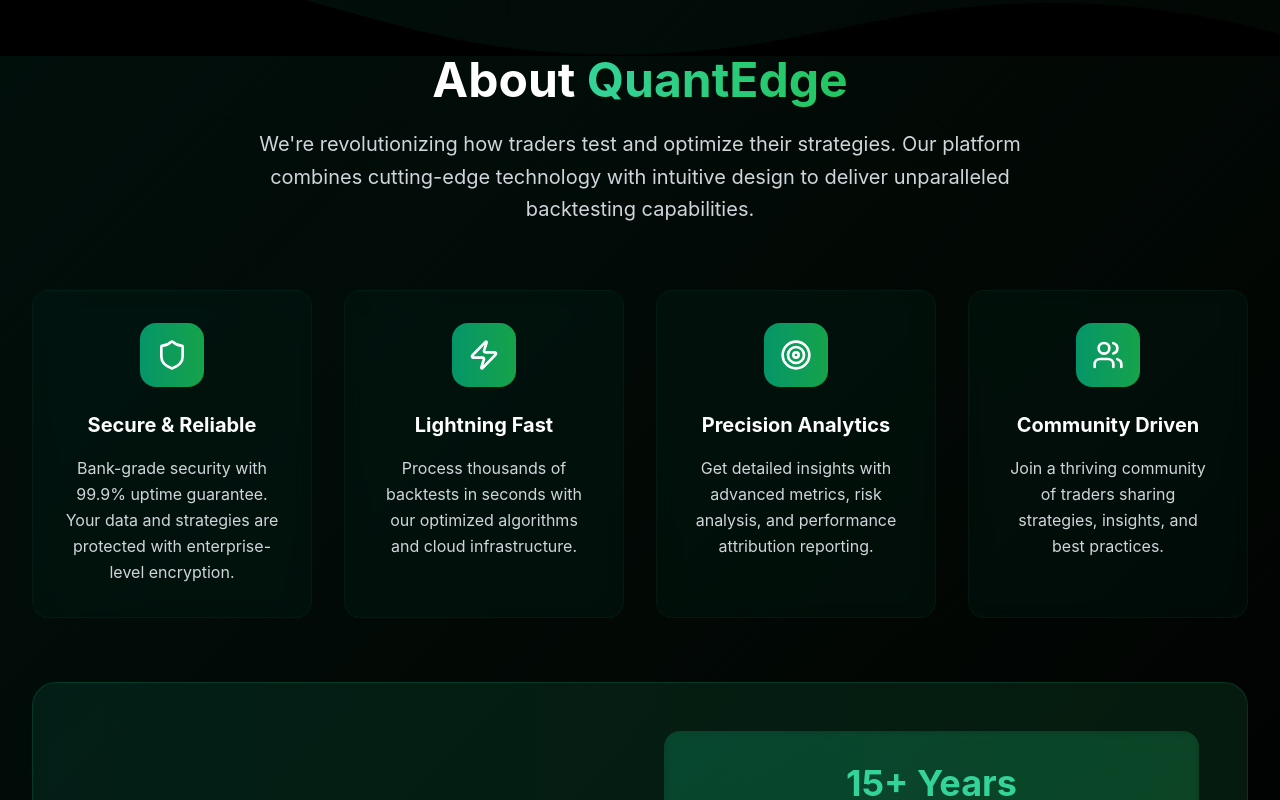
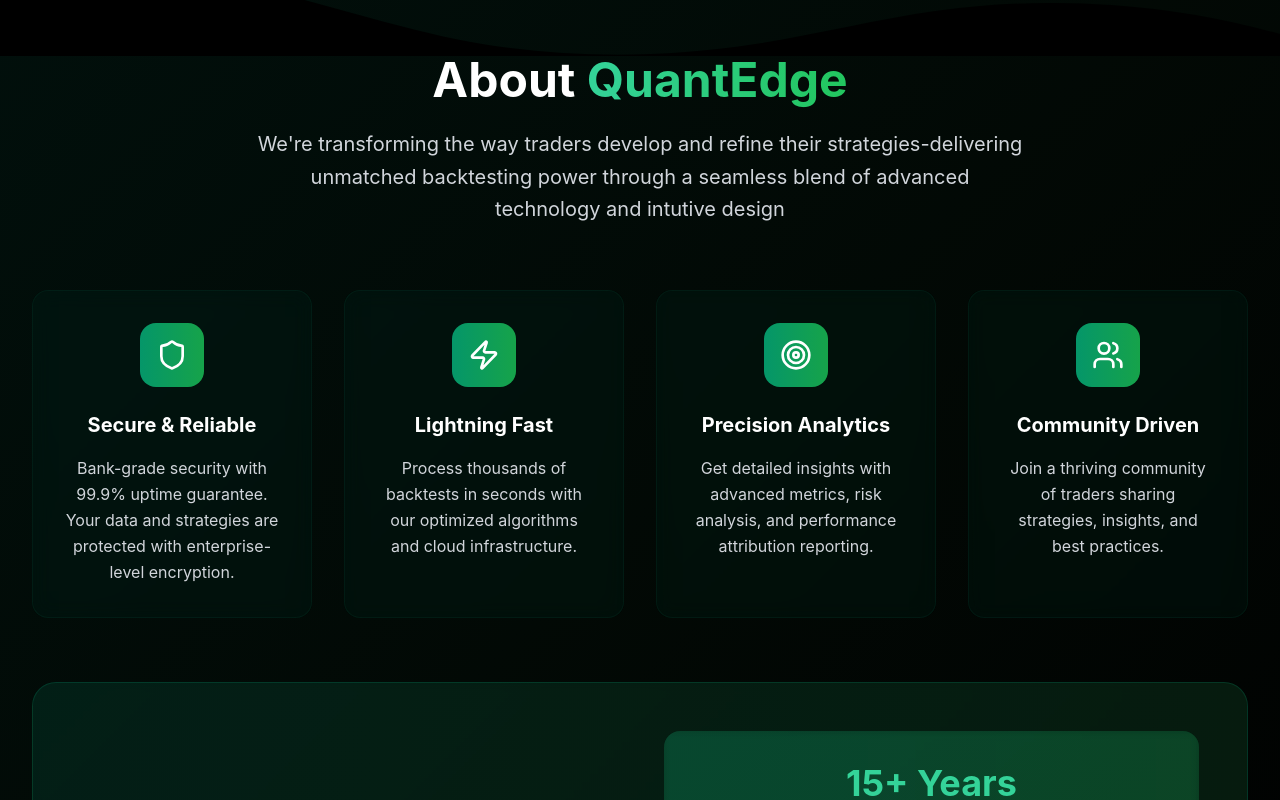
Before and after one commit to Mansi1975/curve-backtest-forge, a React (Vite) app: page / in a window 1280 px wide. Shown: the part 840-1640 px from the top of the page. Built offline with nearby package versions, Linux system fonts and the light colour scheme.

Commit message:
Visual edit in Lovable
Edited UI in Lovable

```diff
--- a/src/components/AboutSection.tsx
+++ b/src/components/AboutSection.tsx
@@ -1,6 +1,4 @@
-
 import { Shield, Zap, Target, Users } from 'lucide-react';
-
 const AboutSection = () => {
   const features = [{
     icon: Shield,
@@ -19,9 +17,7 @@ const AboutSection = () => {
     title: 'Community Driven',
     description: 'Join a thriving community of traders sharing strategies, insights, and best practices.'
   }];
-
-  return (
-    <section id="about" className="relative py-24 bg-gradient-to-br from-emerald-900/20 via-green-900/10 to-black">
+  return <section id="about" className="relative py-24 bg-gradient-to-br from-emerald-900/20 via-green-900/10 to-black">
       {/* Top curve */}
       <div className="absolute top-0 left-0 w-full">
         <svg viewBox="0 0 1200 120" preserveAspectRatio="none" className="relative block w-full h-16 md:h-24 transform rotate-180">
@@ -35,10 +31,7 @@ const AboutSection = () => {
             <span className="text-white">About </span>
             <span className="bg-gradient-to-r from-emerald-400 to-green-500 bg-clip-text text-transparent">QuantEdge</span>
           </h2>
-          <p className="text-xl text-gray-300 max-w-3xl mx-auto leading-relaxed">
-            We're revolutionizing how traders test and optimize their strategies. Our platform combines
-            cutting-edge technology with intuitive design to deliver unparalleled backtesting capabilities.
-          </p>
+          <p className="text-xl text-gray-300 max-w-3xl mx-auto leading-relaxed">We're transforming the way traders develop and refine their strategies-delivering unmatched backtesting power through a seamless blend of advanced technology and intutive design</p>
         </div>
 
         <div className="grid grid-cols-1 md:grid-cols-2 lg:grid-cols-4 gap-8 mb-16">
@@ -100,8 +93,6 @@ Professional-grade performance analytics</div>
           <path d="M985.66,92.83C906.67,72,823.78,31,743.84,14.19c-82.26-17.34-168.06-16.33-250.45.39-57.84,11.73-114,31.07-172,41.86A600.21,600.21,0,0,1,0,27.35V120H1200V95.8C1132.19,118.92,1055.71,111.31,985.66,92.83Z" className="fill-black"></path>
         </svg>
       </div>
-    </section>
-  );
+    </section>;
 };
-
 export default AboutSection;
```
